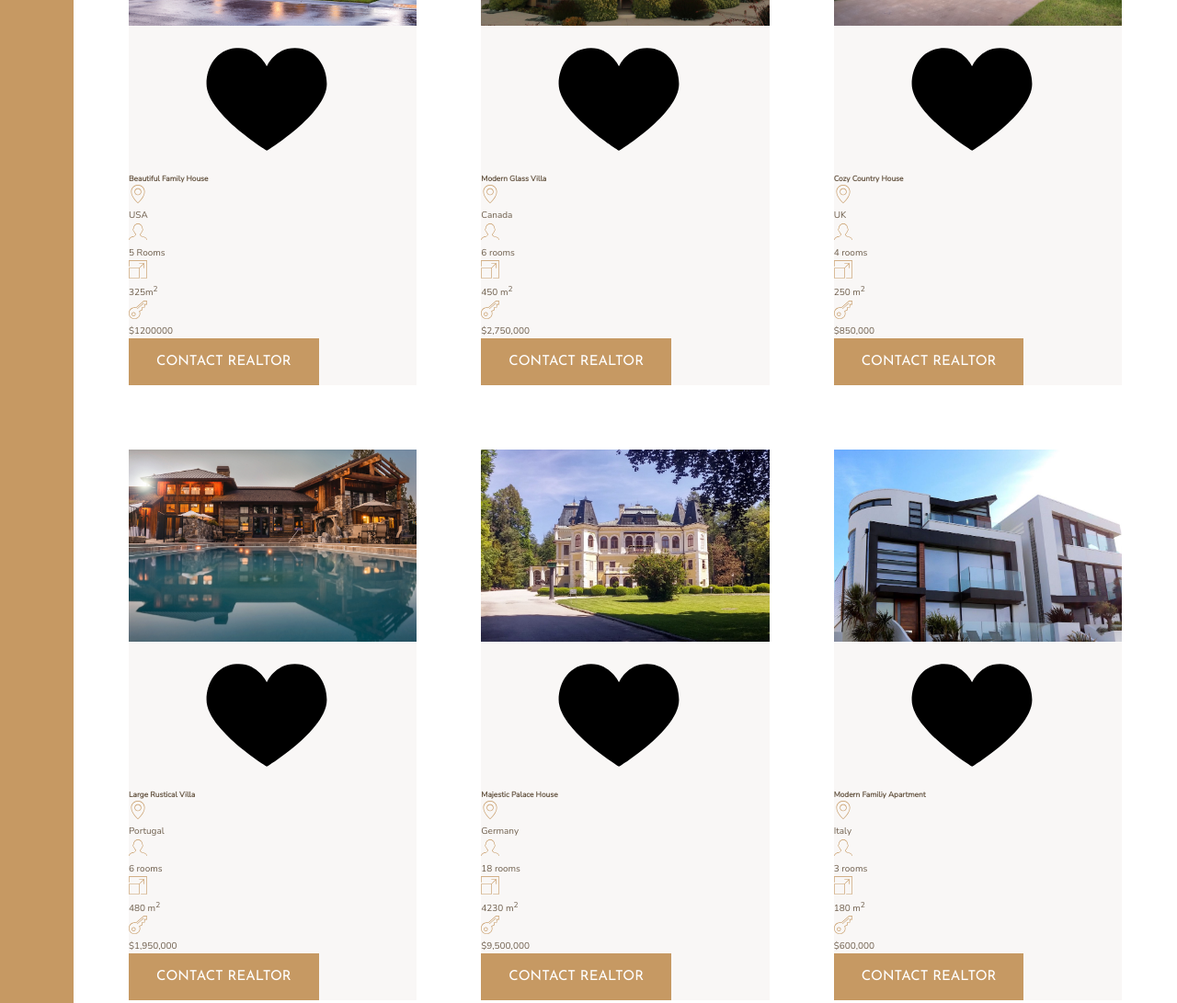
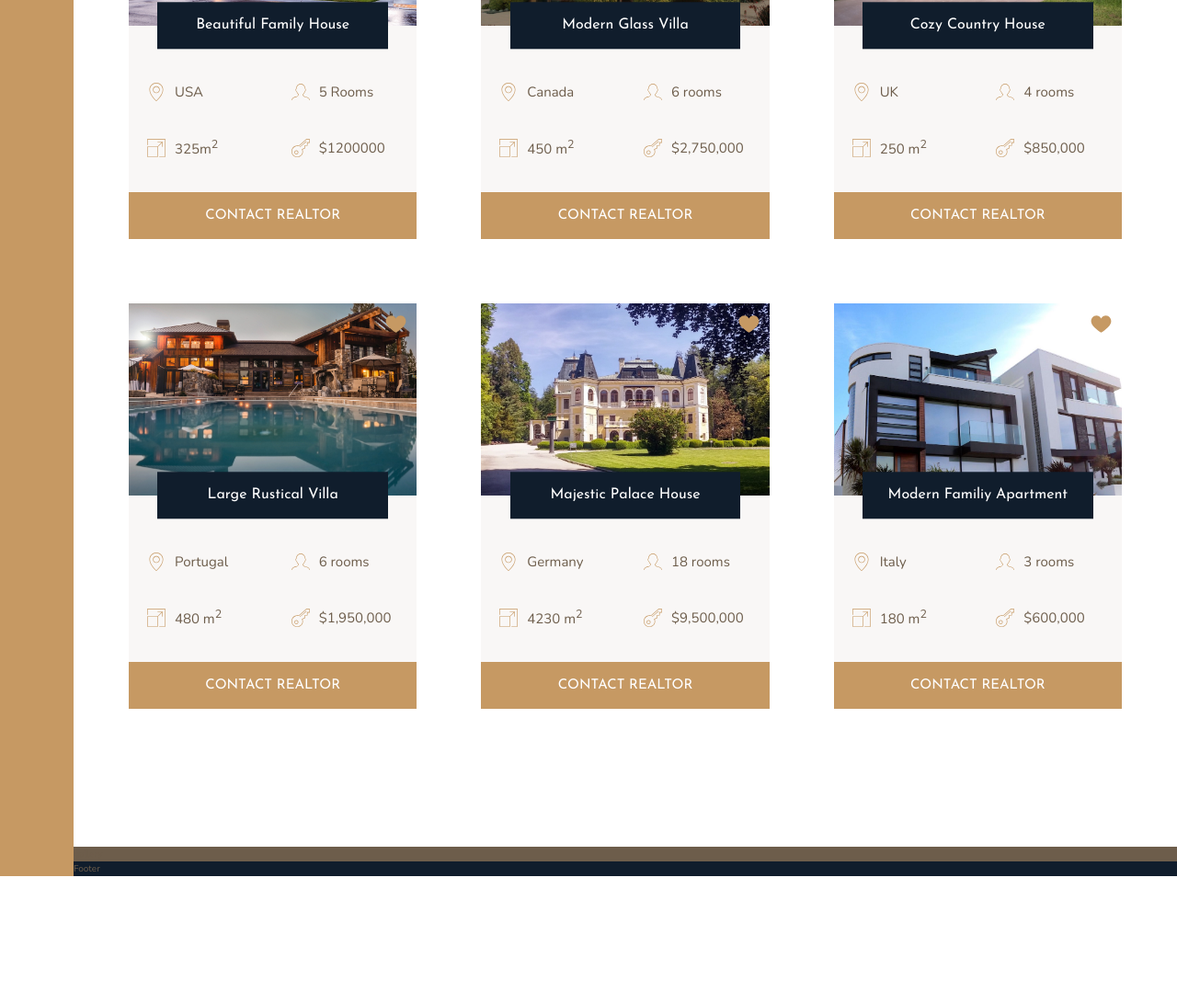
Before and after one commit to neringabickmore/nexter-adv-css, a website: page index.html in a window 1280 px wide. Shown: the part 2260-3351 px from the top of the page at 92% size. After the commit the page ends 3213 px from the top, so only its background shows below. Drawn offline with nearby package versions, Linux system fonts and the light colour scheme.

Commit message:
Home Section/P2

```diff
--- a/index.html
+++ b/index.html
@@ -81,7 +81,8 @@
     <div class="story__content">
         <h3 class="heading-3 mb-sm">Happy customers</h3>
         <h2 class="heading-2 heading-2--dark mb-md">&ldquo;The best decision of our lives&rdquo;</h2>
-        <p class="story__text mb-md">Lorem ipsum, dolor sit amet consectetur adipisicing elit. Voluptates quisquam repellat
+        <p class="story__text mb-md">Lorem ipsum, dolor sit amet consectetur adipisicing elit. Voluptates quisquam
+            repellat
             sequi repellendus est? Quisquam dignissimos.</p>
         <button class="btn">Find your own home</button>
     </div>
@@ -117,8 +118,8 @@
                     <use xlink:href="img/sprite.svg#icon-key"></use>
                 </svg>
                 <p>$1200000</p>
+            </div>
             <button class="btn home__btn">Contact Realtor</button>
-            </div>
         </div>
         <!-- Home 2 -->
         <div class="home">
@@ -155,7 +156,6 @@
         </div>
         <!-- Home 3 -->
         <div class="home">
-            <div class="home">
             <img src="img/house-3.jpeg" alt="House 3" class="home__img">
             <svg class="home__like">
                 <use xlink:href="img/sprite.svg#icon-heart-full"></use>
@@ -187,9 +187,7 @@
             </div>
             <button class="btn home__btn">Contact realtor</button>
         </div>
-        </div>
         <!-- Home 4 -->
-        <div class="home">
         <div class="home">
             <img src="img/house-4.jpeg" alt="House 4" class="home__img">
             <svg class="home__like">
@@ -222,9 +220,7 @@
             </div>
             <button class="btn home__btn">Contact realtor</button>
         </div>
-        </div>
         <!-- Home 5 -->
-        <div class="home">
         <div class="home">
             <img src="img/house-5.jpeg" alt="House 5" class="home__img">
             <svg class="home__like">
@@ -257,9 +253,7 @@
             </div>
             <button class="btn home__btn">Contact realtor</button>
         </div>
-        </div>
         <!-- Home 6 -->
-        <div class="home">
         <div class="home">
             <img src="img/house-6.jpeg" alt="House 6" class="home__img">
             <svg class="home__like">
@@ -292,7 +286,6 @@
             </div>
             <button class="btn home__btn">Contact realtor</button>
         </div>
-        </div>
     </section>
     <section class="gallery">gallery</section>
     <footer class="footer">Footer</footer>
--- a/sass/_homes.scss
+++ b/sass/_homes.scss
@@ -11,32 +11,75 @@
 .home {
     background-color: $color-grey-light-1;
 
+    display: grid;
+    grid-template-columns: repeat(2, 1fr);
+
+    grid-row-gap: 3.5rem;
+
     &__img {
         width: 100%;
+        grid-row: 1 / 2;
+        grid-column: 1 / -1;
+        z-index: 1;
 
     }
     &__like {
+        grid-row: 1 / 2;
+        grid-column: 2 / 3;
+        fill: $color-primary;
+        height: 2.5rem;
+        width: 2.5rem;
+        z-index: 2;
+        justify-self: end;
+        margin: 1rem;
 
     }
 
     &__name {
+        grid-row: 1 / 2;
+        grid-column: 1 / -1;
+
+        font-family: $font-display;
+        font-size: 1.6rem;
+        text-align: center;
+        padding: 1.25rem;
+        background-color: $color-secondary;
+        color: #fff;
+        font-weight: 400;
+        width: 80%;
+        justify-self: center;
+        align-self: end;
+        z-index: 2;
+        transform: translateY(50%);
 
     }
 
+
+    &__location,
+    &__rooms {
+        margin-top: 2.5rem;
+    }
     &__location,
     &__rooms,
     &__area,
     &__price {
 
+        font-size: 1.5rem;
+        margin-left: 2rem;
+
+        display: flex;
+        align-items: center;
+
         svg {
             fill: $color-primary;
             height: 2rem;
             width: 2rem;
-
+            margin-right: 1rem;
         }
 
-        p {
+    }
 
-        }
+    &__btn {
+        grid-column: 1 / -1;
     }
 }
```
Also changed, not shown: css/style.css. Lines whose indentation alone changed are shown as unchanged.
